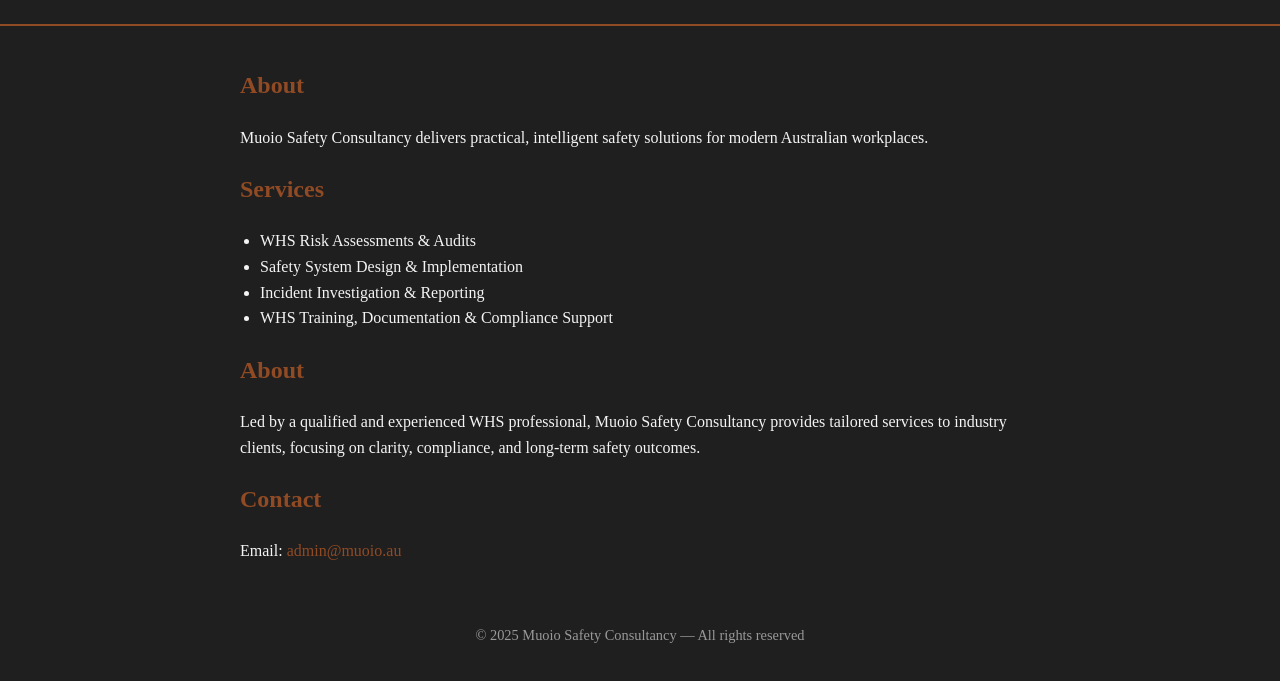
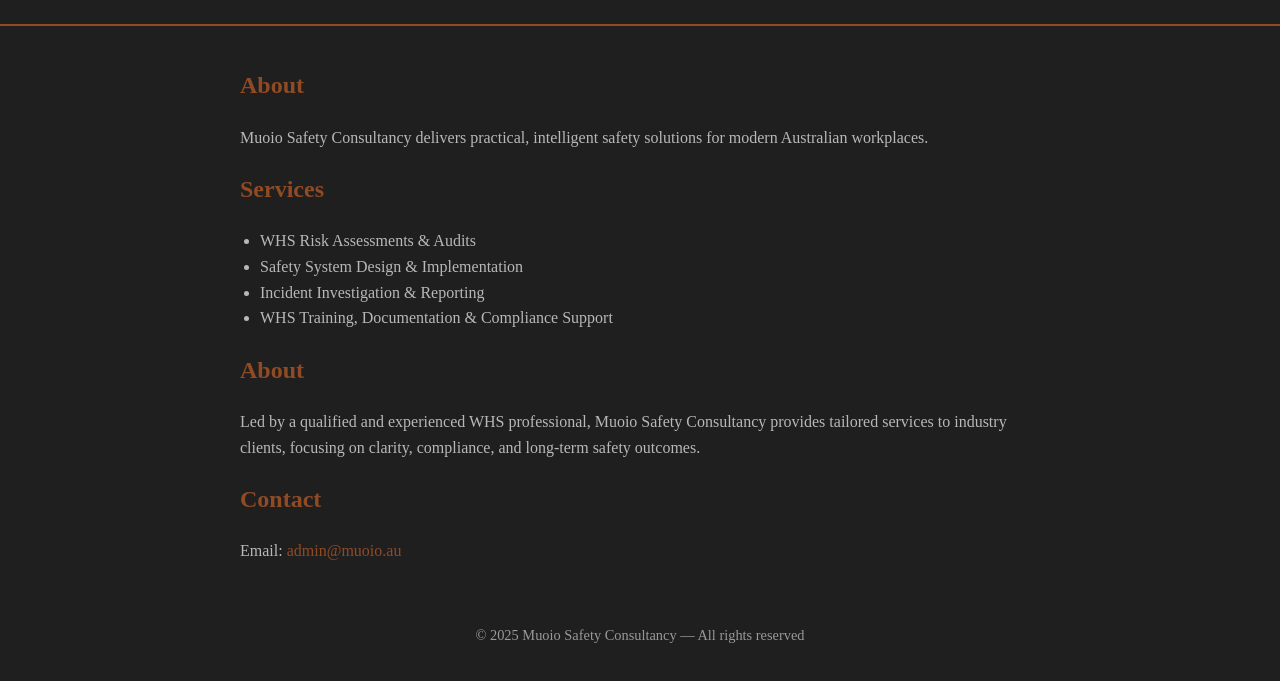
Before and after one commit to Gabriel-Muoio/muoio-safety-consultancy, a plain HTML site: page index.html in a window 1280 px wide. Shown: the part 107-788 px from the top of the page. Drawn offline with Linux system fonts and the light colour scheme; a web font is replaced by a local one.

Commit message:
Update index.html

```diff
--- a/index.html
+++ b/index.html
@@ -8,7 +8,7 @@
   <style>
     :root {
       --bronze: #904a24;
-      --text: #f4f4f4;
+      --text: #b8b8b8;
       --background: #1f1f1f; /* Try ,3a3a3a 333, 404040 etc. */
       --muted: #999;
     }
```
